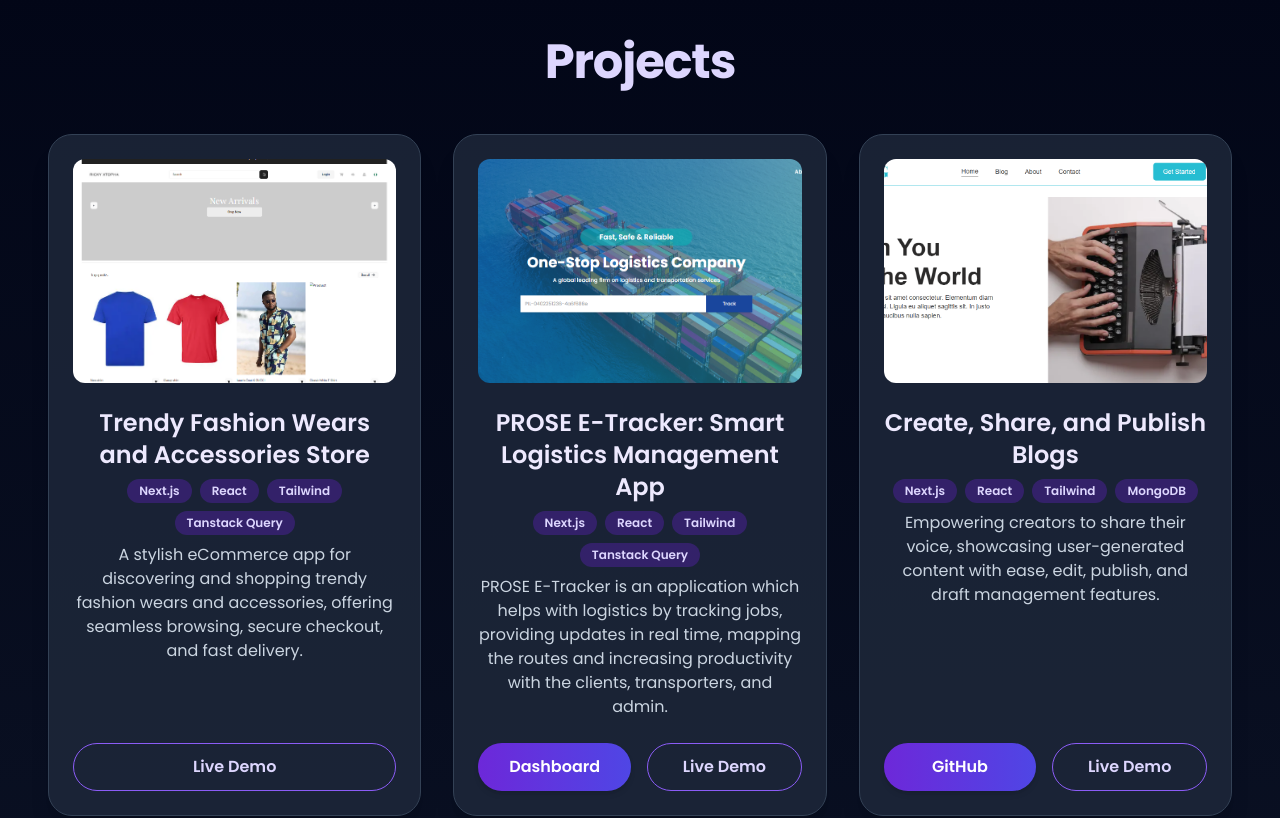
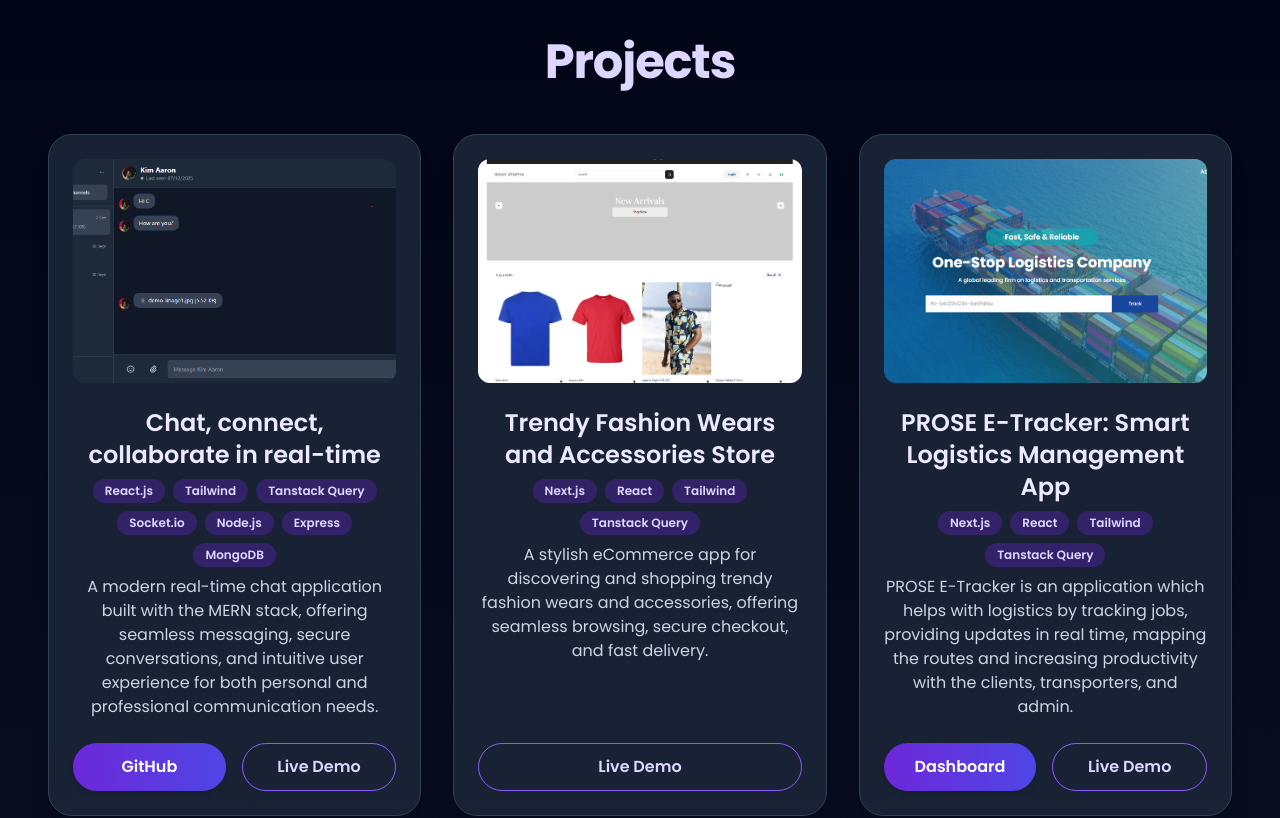
Before and after one commit to Lizzietrust/Elizabeth-s-Portfolio, a Next.js app: page / in a window 1280 px wide. Shown: the part 5080-5898 px from the top of the page. Built offline with nearby package versions, Linux system fonts and the light colour scheme.

Commit message:
Add new project entry for real-time chat application and update existing project IDs and details for consistency

```diff
--- a/src/constants/index.ts
+++ b/src/constants/index.ts
@@ -146,6 +146,25 @@ export const testimonials = [
 export const projects = [
   {
     id: 1,
+    title: "Chat, connect, collaborate in real-time",
+    des: "A modern real-time chat application built with the MERN stack, offering seamless messaging, secure conversations, and intuitive user experience for both personal and professional communication needs.",
+    img: "/assets/s26.png",
+    link: "https://mern-chap-app.vercel.app",
+    github: "https://github.com/Lizzietrust/mern-chap-app",
+    tags: ["React.js", "Tailwind", "Tanstack Query", "Socket.io", "Node.js", "Express", "MongoDB"],
+    details: "",
+    screenshots: ["/assets/s26.png"],
+    features: [
+      "Real-time Messaging with Socket.io",
+      "Multi-Provider Context Architecture",
+      "Theme & UI State Management",
+      "Video/Audio Calling Infrastructure",
+    ],
+    challenges: "",
+    solutions: "",
+  },
+  {
+    id: 2,
     title: "Trendy Fashion Wears and Accessories Store",
     des: "A stylish eCommerce app for discovering and shopping trendy fashion wears and accessories, offering seamless browsing, secure checkout, and fast delivery.",
     img: "/assets/s25.png",
@@ -153,7 +172,7 @@ export const projects = [
     // github: "https://github.com/Lizzietrust/blogg",
     tags: ["Next.js", "React", "Tailwind", "Tanstack Query"],
     details: "",
-    screenshots: ["/assets/s24.png"],
+    screenshots: ["/assets/s25.png"],
     features: [
       "User authentication and authorization",
       "Responsive design for all devices",
@@ -164,7 +183,7 @@ export const projects = [
     solutions: "",
   },
   {
-    id: 1,
+    id: 3,
     title: "PROSE E-Tracker: Smart Logistics Management App",
     des: "PROSE E-Tracker is an application which helps with logistics by tracking jobs, providing updates in real time, mapping the routes and increasing productivity with the clients, transporters, and admin.",
     img: "/assets/s24.png",
@@ -187,7 +206,7 @@ export const projects = [
     solutions: "",
   },
   {
-    id: 1,
+    id: 3,
     title: "Create, Share, and Publish Blogs",
     des: "Empowering creators to share their voice, showcasing user-generated content with ease, edit, publish, and draft management features.",
     img: "/assets/Screenshot 1.png",
@@ -211,7 +230,7 @@ export const projects = [
       "Used Next.js ISR for static generation, implemented efficient caching strategies, and optimized database queries",
   },
   {
-    id: 2,
+    id: 4,
     title: "Online Fast Food",
     des: "Savor the flavor, swift and easy online food ordering, manage orders and checkout with seamless user experience.",
     img: "/assets/Screenshot 2.png",
@@ -235,7 +254,7 @@ export const projects = [
       "Implemented Redux Toolkit for centralized state management with proper action creators and reducers",
   },
   {
-    id: 3,
+    id: 5,
     title: "Crypto Hub - Market Insights",
     des: "Stay updated with real-time cryptocurrency prices, market stats, news, and detailed information on the world of digital assets.",
     img: "/assets/Screenshot 3.png",
@@ -259,7 +278,7 @@ export const projects = [
       "Implemented WebSocket connections for live updates and used Chart.js for responsive, interactive visualizations",
   },
   {
-    id: 4,
+    id: 5,
     title: "Film Explorer Hub",
     des: "Discover your next favorite movie! Search, filter, and explore movie details with our user-friendly web app, personalized for authenticated users",
     img: "/assets/Screenshot 4.png",
```
